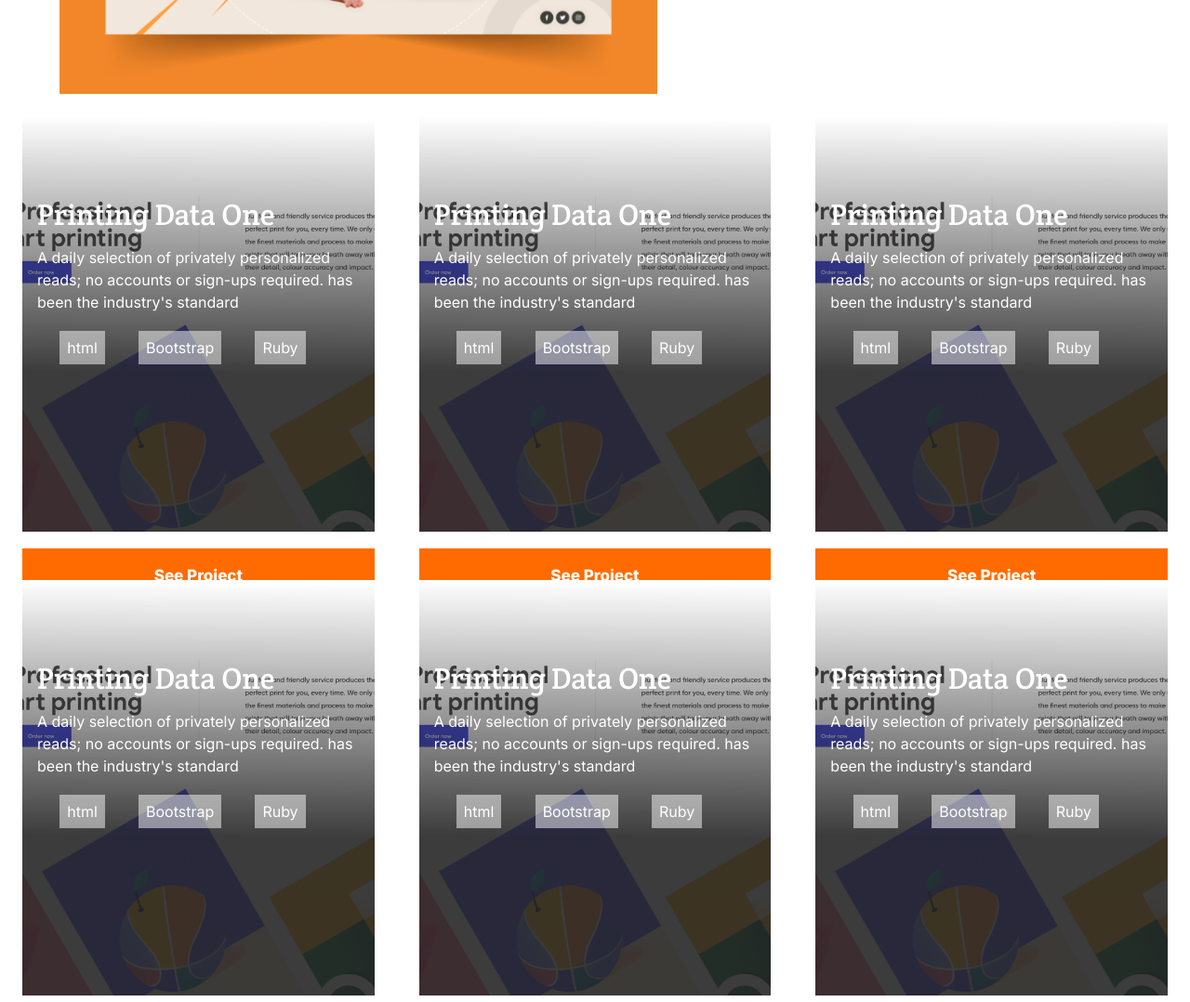
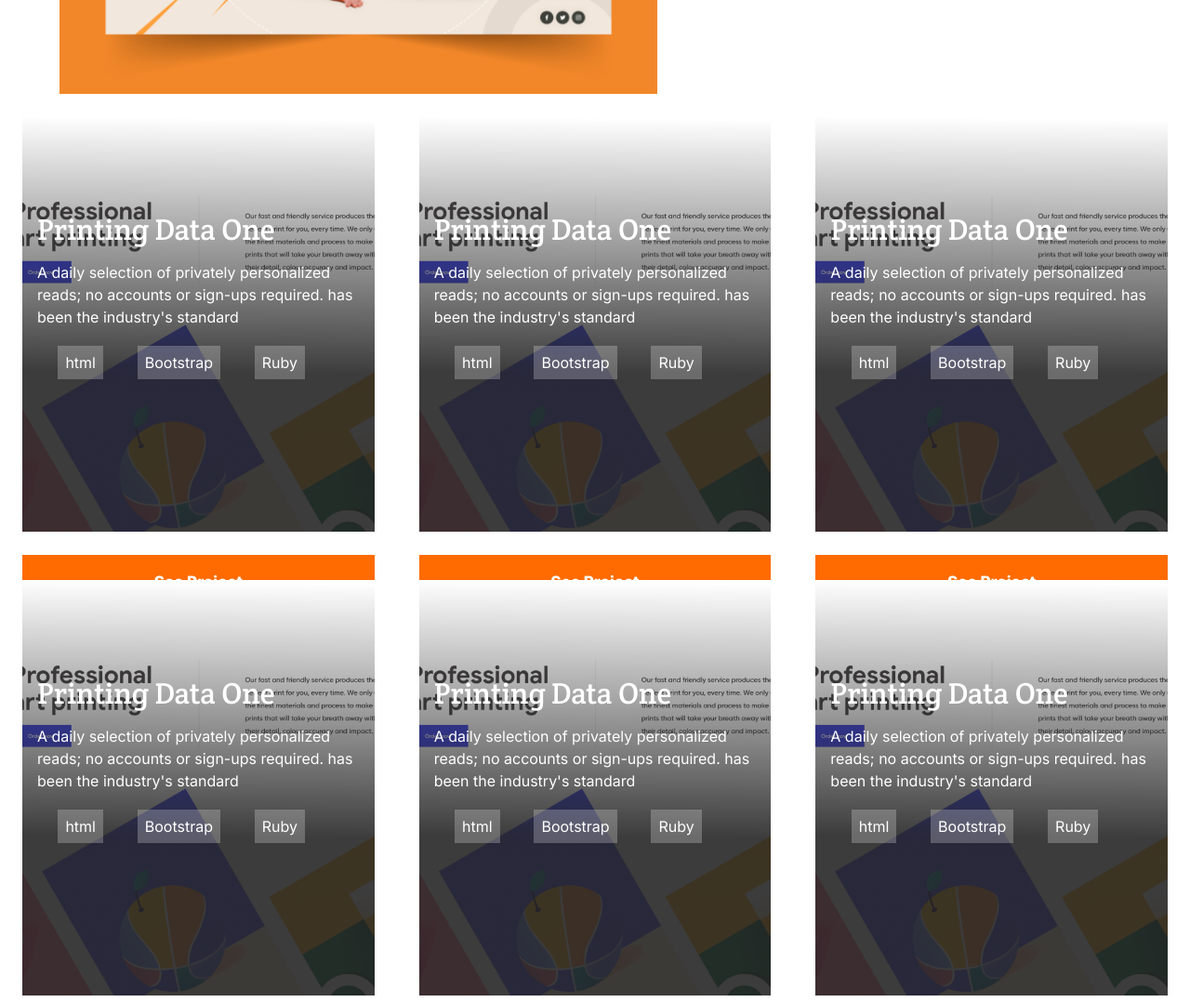
Before and after one commit to Have-Samuel/portfolio1, a website: page index.html in a window 1280 px wide. Shown: the part 1400-2478 px from the top of the page at 93% size. Drawn offline with Linux system fonts and the light colour scheme.

Commit message:
Adjusting the buttons

```diff
--- a/index.css
+++ b/index.css
@@ -350,6 +350,7 @@
   position: absolute;
   top: 0;
   left: 0;
+  margin-top: 1rem;
 }
 
 .section3-heading {
@@ -373,7 +374,7 @@
   align-items: center;
   list-style: none;
   justify-content: space-evenly;
-  padding: 0 76px 22px 4px;
+  padding: 0 5rem 0.8rem 0.1rem;
 }
 
 .section3-item1 {
@@ -394,7 +395,7 @@
   border: 2px solid #87ceeb;
 }
 
-.section3-item2 {
+/* .section3-item2 {
   background: #ffffff7e;
   display: flex;
   justify-content: center;
@@ -402,7 +403,7 @@
   border: 0 solid #091e42;
   padding: 8px;
   color: #fff;
-}
+} */
 
 .section3-item2:hover {
   background: #ffffff3d;
@@ -417,7 +418,7 @@
   border: 0 solid #091e42;
   padding: 8px;
   color: #fff;
-  background: #ffffff7e;
+  background: rgba(255, 255, 255, 0.24);
 }
 
 .section3-item3:hover {
```
